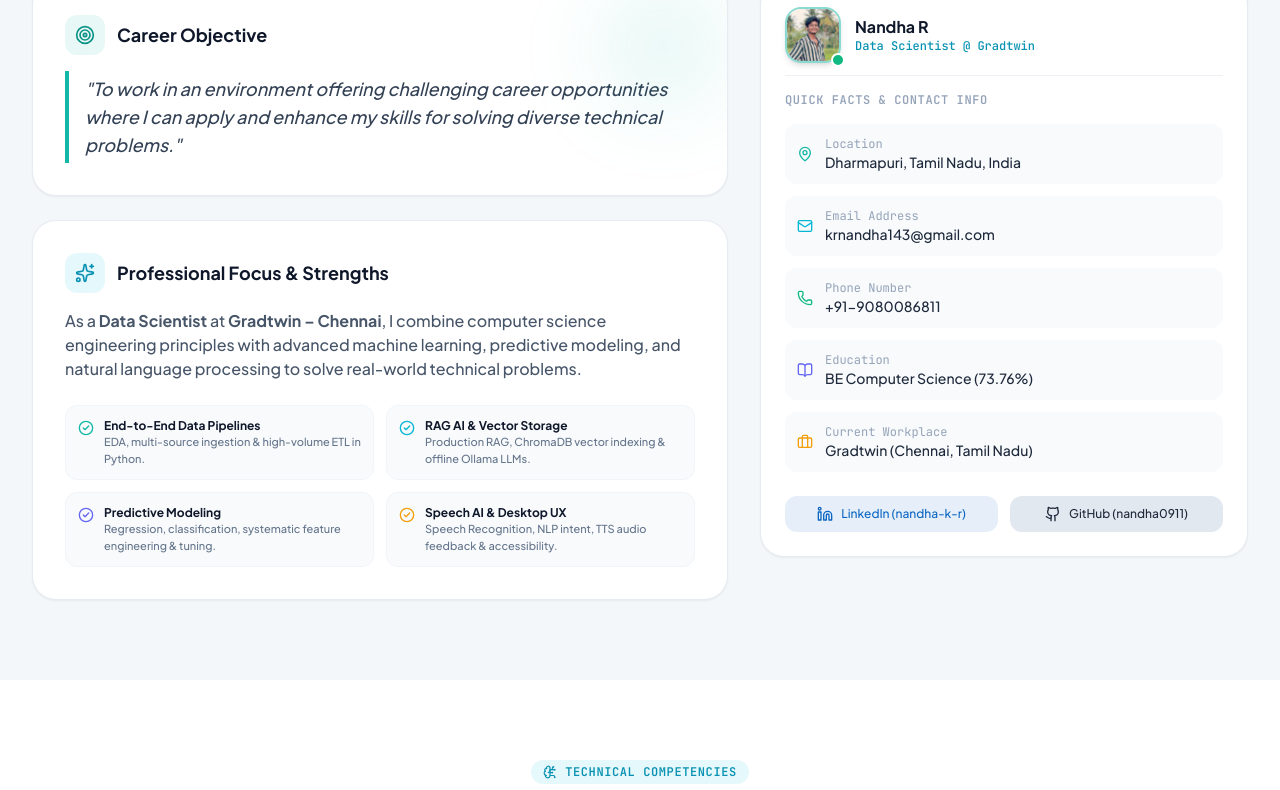
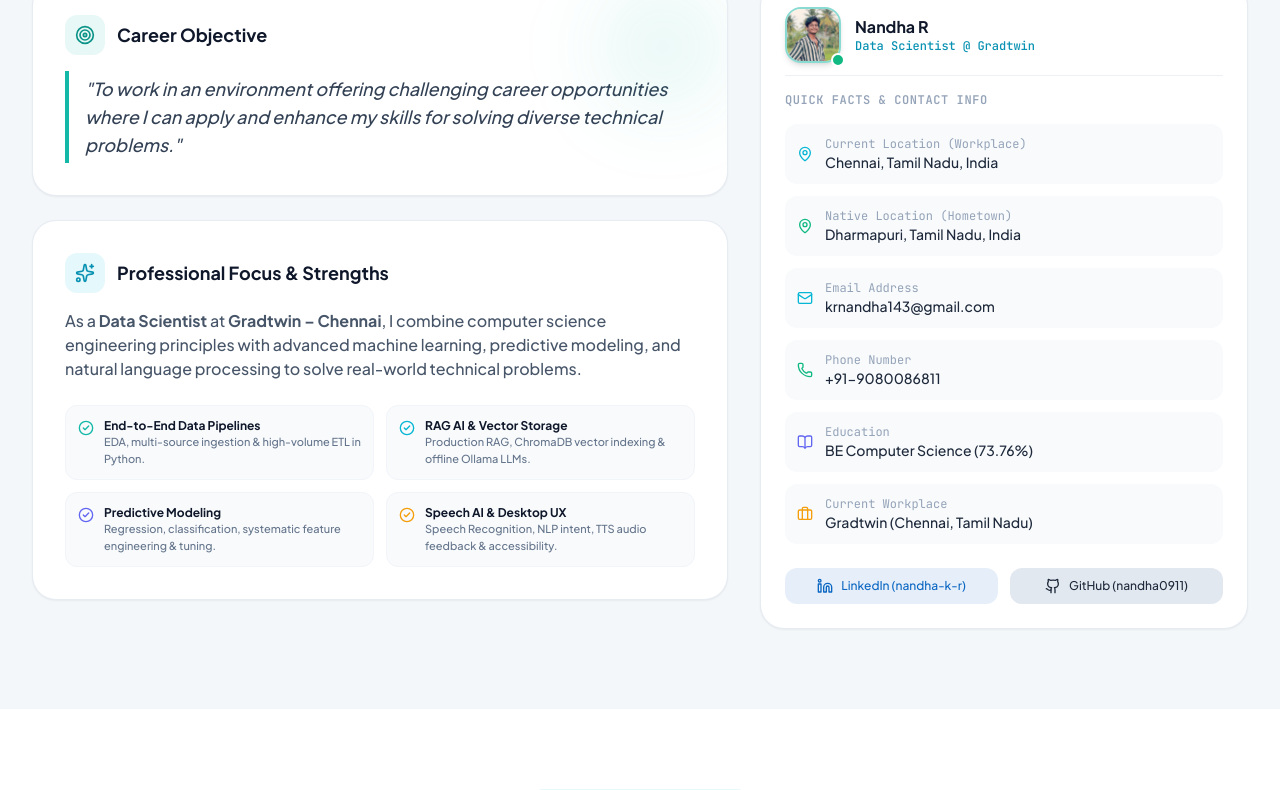
Before and after one commit to nandha0911/portfolio, a React (Vite) app: page / in a window 1280 px wide. Shown: the part 1049-1839 px from the top of the page. Built offline with nearby package versions, Linux system fonts and the light colour scheme; no server answers.

Commit message:
Add distinct native (Dharmapuri) and current (Chennai) locations

```diff
--- a/public/resume_data.json
+++ b/public/resume_data.json
@@ -1,7 +1,9 @@
 {
   "name": "Nandha R",
   "title": "Data Scientist",
-  "location": "Dharmapuri, Tamil Nadu",
+  "location": "Chennai (Current) & Dharmapuri (Native), Tamil Nadu",
+  "current_location": "Chennai, Tamil Nadu, India",
+  "native_location": "Dharmapuri, Tamil Nadu, India",
   "phone": "+91-9080086811",
   "email": "krnandha143@gmail.com",
   "linkedin": "https://linkedin.com/in/nandha-k-r",
--- a/src/components/About.jsx
+++ b/src/components/About.jsx
@@ -134,10 +134,18 @@ export function About() {
 
               <div className="space-y-3 text-sm">
                 <div className="flex items-center gap-3 p-3 rounded-xl bg-slate-50 dark:bg-slate-800/50">
-                  <MapPin className="w-4 h-4 text-brand-500 shrink-0" />
+                  <MapPin className="w-4 h-4 text-cyan-500 shrink-0" />
                   <div>
-                    <span className="text-xs text-slate-400 block font-mono">Location</span>
-                    <span className="font-medium text-slate-800 dark:text-slate-200">{resumeData.personal.location}</span>
+                    <span className="text-xs text-slate-400 block font-mono">Current Location (Workplace)</span>
+                    <span className="font-medium text-slate-800 dark:text-slate-200">{resumeData.personal.currentLocation}</span>
+                  </div>
+                </div>
+
+                <div className="flex items-center gap-3 p-3 rounded-xl bg-slate-50 dark:bg-slate-800/50">
+                  <MapPin className="w-4 h-4 text-emerald-500 shrink-0" />
+                  <div>
+                    <span className="text-xs text-slate-400 block font-mono">Native Location (Hometown)</span>
+                    <span className="font-medium text-slate-800 dark:text-slate-200">{resumeData.personal.nativeLocation}</span>
                   </div>
                 </div>
 
--- a/src/components/Contact.jsx
+++ b/src/components/Contact.jsx
@@ -199,15 +199,34 @@ export function Contact() {
                 </button>
               </div>
 
-              {/* Location Card */}
+              {/* Current Location Card */}
               <div className="p-4 rounded-2xl bg-slate-50 dark:bg-slate-800/60 border border-slate-200/60 dark:border-slate-700/60 flex items-center gap-3">
                 <div className="p-2.5 rounded-xl bg-cyan-500/10 text-cyan-600 dark:text-cyan-400 shrink-0">
                   <MapPin className="w-5 h-5" />
                 </div>
-                <div>
-                  <span className="text-[11px] font-mono text-slate-400 block">Location</span>
-                  <span className="text-xs sm:text-sm font-semibold text-slate-800 dark:text-slate-200">
-                    {resumeData.personal.location}
+                <div className="flex-1">
+                  <div className="flex items-center justify-between">
+                    <span className="text-[11px] font-mono text-slate-400 block">Current Location</span>
+                    <span className="text-[10px] font-mono px-2 py-0.5 rounded-md bg-cyan-500/10 text-cyan-600 dark:text-cyan-400 font-semibold border border-cyan-500/20">Workplace</span>
+                  </div>
+                  <span className="text-xs sm:text-sm font-semibold text-slate-800 dark:text-slate-200 block mt-0.5">
+                    {resumeData.personal.currentLocation}
+                  </span>
+                </div>
+              </div>
+
+              {/* Native Location Card */}
+              <div className="p-4 rounded-2xl bg-slate-50 dark:bg-slate-800/60 border border-slate-200/60 dark:border-slate-700/60 flex items-center gap-3">
+                <div className="p-2.5 rounded-xl bg-emerald-500/10 text-emerald-600 dark:text-emerald-400 shrink-0">
+                  <MapPin className="w-5 h-5" />
+                </div>
+                <div className="flex-1">
+                  <div className="flex items-center justify-between">
+                    <span className="text-[11px] font-mono text-slate-400 block">Native Location</span>
+                    <span className="text-[10px] font-mono px-2 py-0.5 rounded-md bg-emerald-500/10 text-emerald-600 dark:text-emerald-400 font-semibold border border-emerald-500/20">Hometown</span>
+                  </div>
+                  <span className="text-xs sm:text-sm font-semibold text-slate-800 dark:text-slate-200 block mt-0.5">
+                    {resumeData.personal.nativeLocation}
                   </span>
                 </div>
               </div>
--- a/src/data/resumeData.js
+++ b/src/data/resumeData.js
@@ -8,7 +8,9 @@ export const resumeData = {
     name: "Nandha R",
     title: "Data Scientist & AI / ML Engineer",
     role: "Data Scientist at Gradtwin-Chennai",
-    location: "Dharmapuri, Tamil Nadu, India",
+    location: "Chennai (Current) & Dharmapuri (Native), Tamil Nadu",
+    currentLocation: "Chennai, Tamil Nadu, India",
+    nativeLocation: "Dharmapuri, Tamil Nadu, India",
     phone: "+91-9080086811",
     email: "krnandha143@gmail.com",
     linkedin: "https://linkedin.com/in/nandha-k-r",
--- a/src/utils/chatbotRAG.js
+++ b/src/utils/chatbotRAG.js
@@ -110,7 +110,7 @@ const knowledgeBase = [
     keywords: ['contact', 'email', 'phone', 'reach', 'hire', 'get in touch', 'linkedin', 'github', 'mobile', 'call', 'location', 'where are you based'],
     questionExamples: ['how can i contact you', 'what is your email', 'what is your phone number', 'give me your linkedin and github', 'where are you located'],
     generateAnswer: () => ({
-      text: `📞 **Contact Information for Nandha R:**\n\n• **Email:** [${resumeData.personal.email}](mailto:${resumeData.personal.email})\n• **Phone:** [${resumeData.personal.phone}](tel:${resumeData.personal.phone.replace(/[^0-9+]/g, '')})\n• **Location:** ${resumeData.personal.location}\n• **LinkedIn:** [${resumeData.personal.linkedinUsername}](${resumeData.personal.linkedin})\n• **GitHub:** [${resumeData.personal.githubUsername}](${resumeData.personal.github})\n\nFeel free to send a message through the contact form below!`,
+      text: `📞 **Contact & Location Details for Nandha R:**\n\n• **Current Location (Workplace):** ${resumeData.personal.currentLocation} (Data Scientist @ Gradtwin)\n• **Native Location (Hometown):** ${resumeData.personal.nativeLocation}\n• **Email:** [${resumeData.personal.email}](mailto:${resumeData.personal.email})\n• **Phone:** [${resumeData.personal.phone}](tel:${resumeData.personal.phone.replace(/[^0-9+]/g, '')})\n• **LinkedIn:** [${resumeData.personal.linkedinUsername}](${resumeData.personal.linkedin})\n• **GitHub:** [${resumeData.personal.githubUsername}](${resumeData.personal.github})\n\nFeel free to send a message through the contact form below!`,
       action: { label: 'Open Contact Form', targetId: 'contact' }
     })
   },
```
